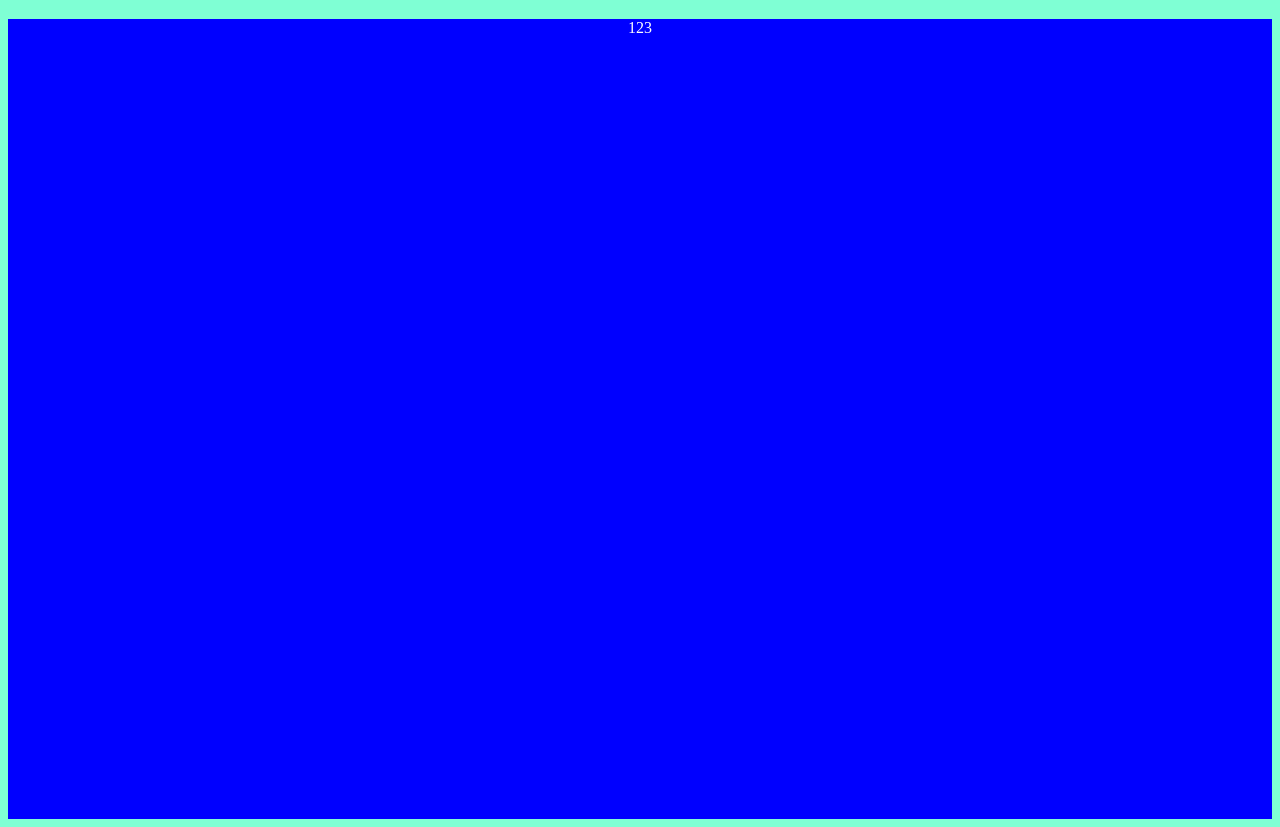
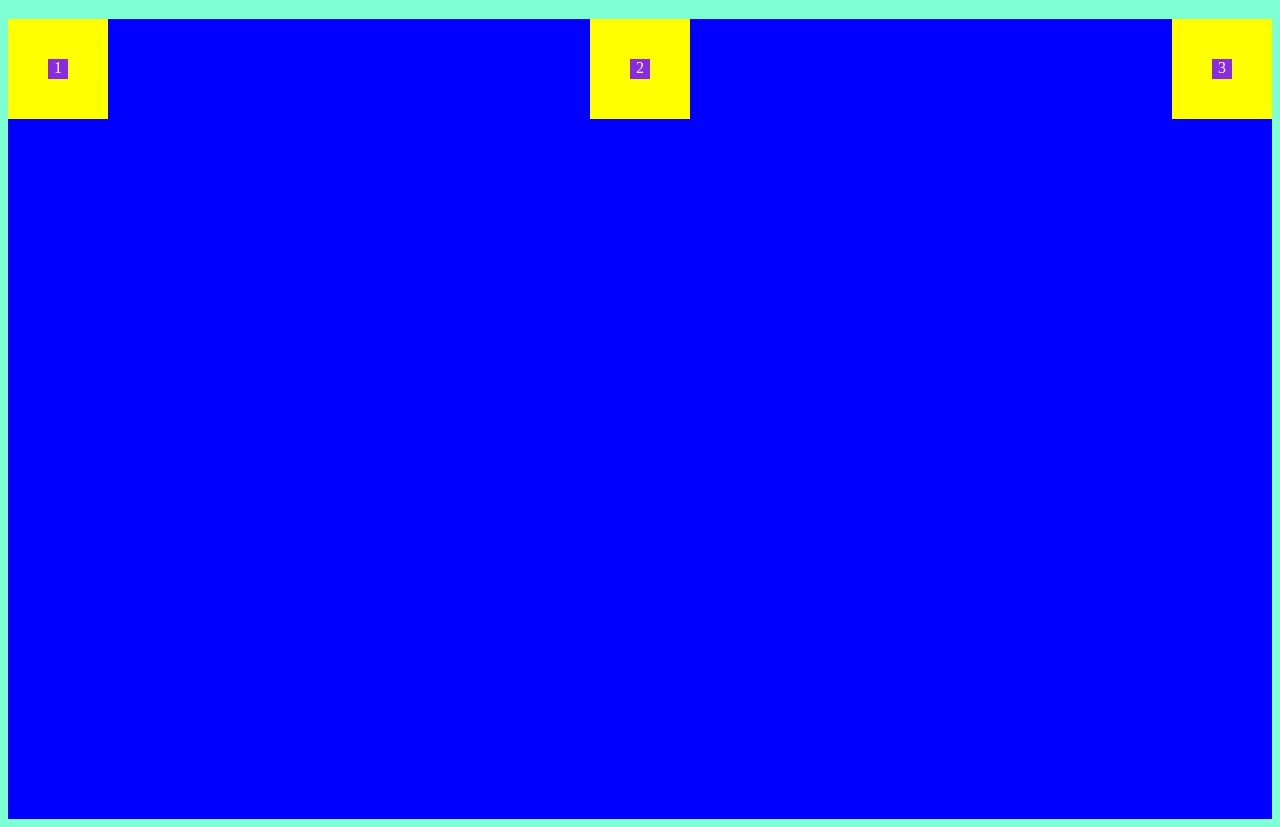
Before and after one commit to Belgarus/exercise2, a plain HTML site: page flexbox-exercise/flexbox-exercise-3/index.html in a window 1280 px wide. Shown: the part 61-888 px from the top of the page. Drawn offline with Linux system fonts and the light colour scheme.

Commit message:
added flex inside of flex

```diff
--- a/flexbox-exercise/flexbox-exercise-3/style.css
+++ b/flexbox-exercise/flexbox-exercise-3/style.css
@@ -2,6 +2,15 @@ body {
     height: 100%;
     background-color: aquamarine;
     }
+
+.child-container1, .child-container2, .child-container3 {
+                                                         background-color: blueviolet;
+                                                         height: 20px;
+                                                         width: 20px;
+                                                         border: 40px, solid yellow;
+                                                         display: flex;
+                                                         justify-content: center;
+                                                        }
 
 .flexbox-container {
         background-color: blue;
@@ -9,5 +18,5 @@ body {
         display: flex;
         height: 800px;
         flex-direction: row;
-        justify-content: center;
+        justify-content: space-between;
                    }
```
